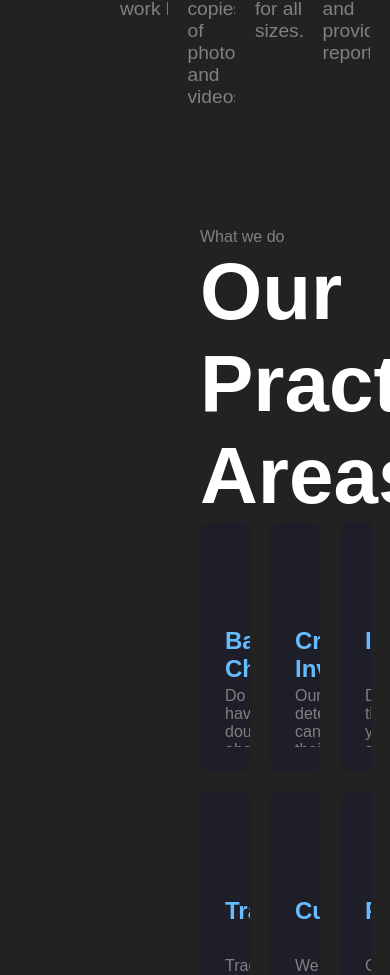
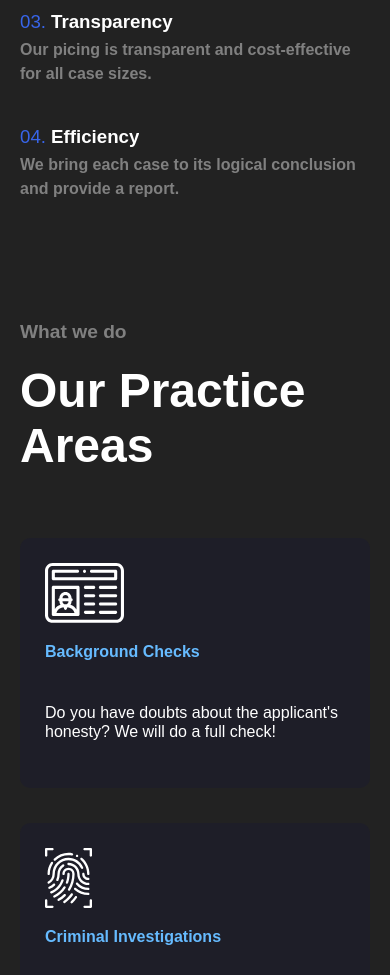
Before and after one commit to Trend20/Detective-Agency, a React (Create React App) app: page / in a window 390 px wide. Shown: the part 988-1963 px from the top of the page. Built offline with nearby package versions, Linux system fonts and the light colour scheme; a web font is replaced by a local one.

Commit message:
adding responsive code

```diff
--- a/src/components/Consultation/Consultation.css
+++ b/src/components/Consultation/Consultation.css
@@ -75,3 +75,72 @@
     transition: .3s;
     opacity: .8;
   }
+
+  /* RESPONSIVENESS */
+  @media (max-width: 468px){
+    .consultation{
+      display: flex;
+      flex-direction: column;
+      width: 100%;
+      align-items: flex-start;
+      padding: 100px 30px;
+      background: none;
+      height: auto;
+      background-color: #13131a !important;
+    }
+
+    .consultation p{
+        color: grey;
+        font-size: 1rem;
+        margin-left: 0px;
+      }
+
+      .consultation h1{
+        font-size: 3rem;
+        width: 100% ;
+        display: flex;
+        color: #fff;
+        font-weight: 600;
+        margin-left: 0px;
+      }
+
+      .consultation span{
+        color: #fff;
+        margin-left: 0px;
+        margin-top: 20px;
+        font-size: 1.2rem;
+        line-height: 1.8;
+      }
+
+      .consultation span a{
+        font-weight: 700;
+      }
+
+      .consultation form{
+        margin-left: 0px;
+        display: flex;
+        flex-direction: column;
+        margin-top: 30px;
+        width: 100%;
+      }
+
+      .consultation form input,
+      .consultation form button{
+        margin-top: 22px !important;
+        width: 100%;
+      }
+
+      .consultation form button{
+        background-color: rgb(56, 101, 233);
+        color: #fff;
+        cursor: pointer;
+        text-transform: uppercase;
+        font-weight: 600;
+      }
+
+      .consultation form button:hover{
+        background: rgb(15, 167, 218);
+        transition: .3s;
+        opacity: .8;
+      }
+  }
--- a/src/components/Hero/Hero.css
+++ b/src/components/Hero/Hero.css
@@ -192,13 +192,12 @@ span{
   }
 
   .bottom-section{
-    display: grid;
-    grid-template-columns: repeat(4, 1fr);
+    display: flex;
+    flex-direction: column;
     background-color: transparent !important;
     padding-top: 100px;
-    margin-top: 200px;
-    margin-left: 100px;
-    grid-gap: 20px;
+    margin-top: 100px;
+    margin-left: 0px;
   }
 
   .section-item{
@@ -207,6 +206,7 @@ span{
     flex-direction: column;
     align-items: flex-start;
     justify-content: flex-start;
+    margin-top: 20px;
   }
 
   .section-item h3{
@@ -226,7 +226,8 @@ span{
     margin-left: 0px;
     margin-top: 5px;
     background-color: transparent;
-    font-size: 1rem;
+    font-size: 1rem !important;
+    line-height: 1.5;
   }
 }
 
--- a/src/components/Services/Services.css
+++ b/src/components/Services/Services.css
@@ -58,3 +58,73 @@ h1{
   background: transparent;
   height: 100%;
 }
+
+
+/* RESPONSIVE */
+@media (max-width: 468px){
+  .services{
+    display: flex;
+    flex-direction: column;
+    width: 100%;
+    padding: 100px 20px;
+    justify-content: flex-start;
+    align-items: flex-start;
+    margin-left: 0px !important;
+  }
+
+  p{
+    color: grey;
+    font-size: 1.2rem !important;
+    font-weight: 700;
+  }
+
+  h1{
+    font-size: 3rem;
+    width: 100%;
+    display: flex;
+    color: #fff;
+    font-weight: 600;
+    margin-top: 20px;
+  }
+
+  .details-container{
+    display: flex;
+    flex-direction: column;
+    width: 100%;
+    margin-top: 50px;
+  }
+
+  .service{
+    display: flex;
+    width: 100%;
+    flex-direction: column;
+    padding: 25px;
+    height: 250px;
+    margin-left: 0px;
+    margin-top: 15px;
+  }
+
+  .service img{
+    max-width: 50%;
+    height: 100%;
+    background: transparent;
+  }
+
+  .service h3{
+    margin-top: 5px;
+    height: 100%;
+    margin-top: 20px;
+    font-size: 1rem;
+  }
+
+  .service p{
+    font-size: 1rem !important;
+    background: transparent;
+    height: 100%;
+    width: 100%;
+    line-height: 1.2;
+    color: #fff;
+    opacity: 1;
+    font-weight: 300;
+  }
+}
```
